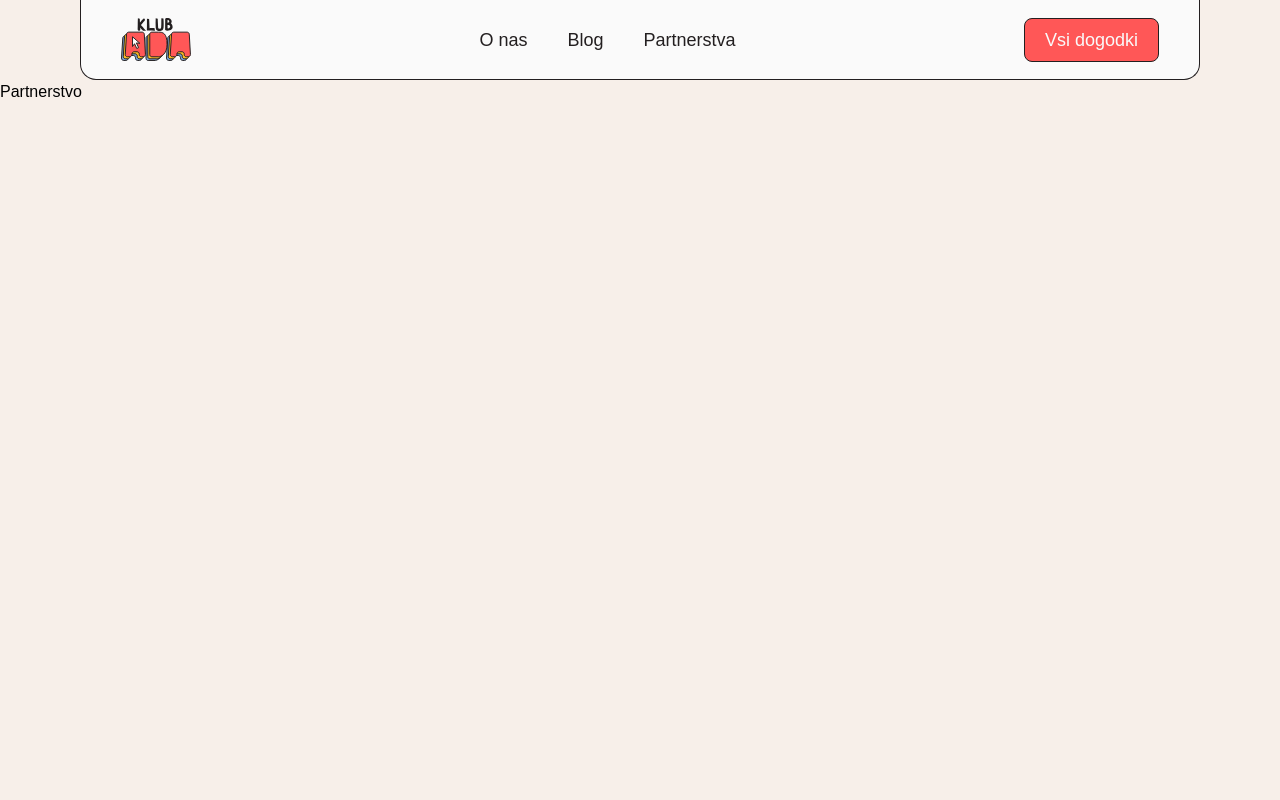
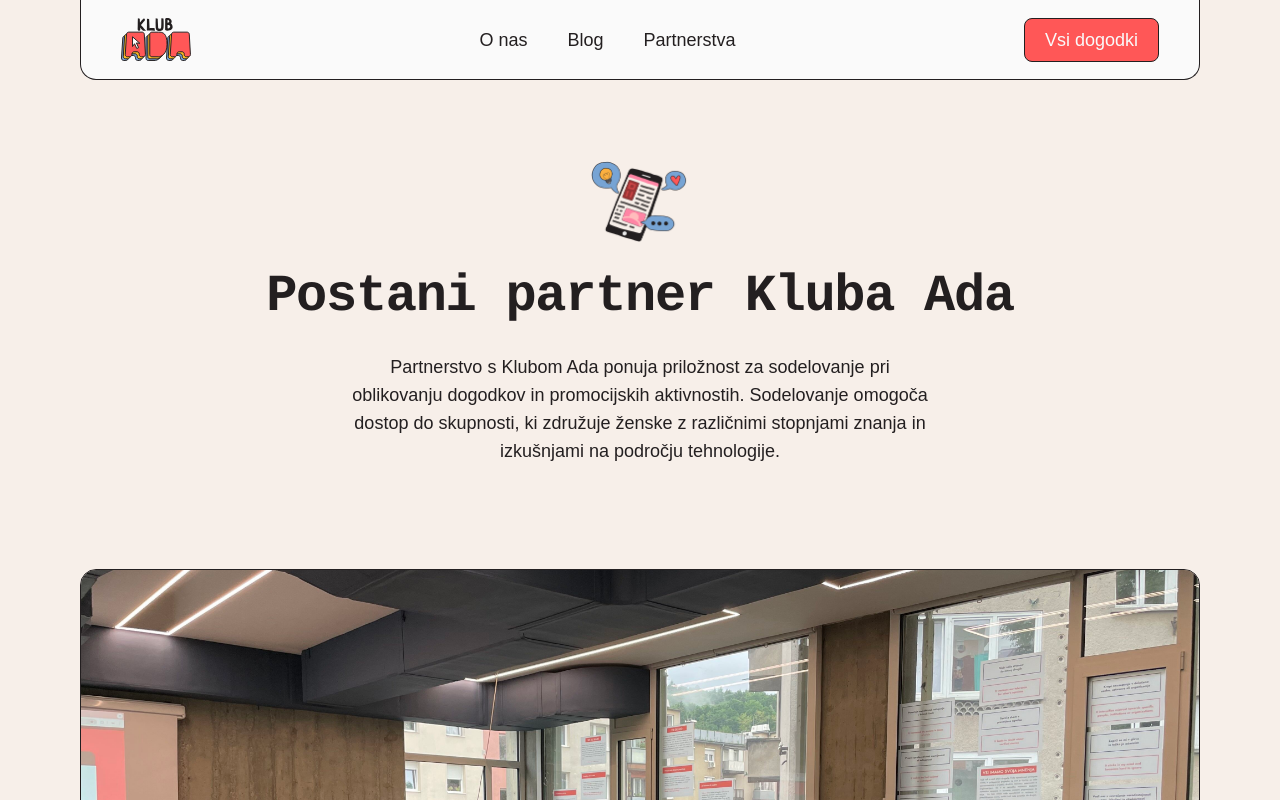
Before and after one commit to klub-ada/website, a Next.js app: page /partnerstvo in a window 1280 px wide. Shown: the top 800 px of the page. Built offline with nearby package versions, Linux system fonts and the light colour scheme; a web font is replaced by a local one.

Commit message:
Added Page

```diff
--- a/app/(website)/partnerstvo/page.tsx
+++ b/app/(website)/partnerstvo/page.tsx
@@ -1,7 +1,11 @@
+import { Hero } from "./hero";
+import { WhyPartner } from "./why-partner";
+
 export default function Page() {
   return (
-    <div>
-      <h1>Partnerstvo</h1>
-    </div>
+    <>
+      <Hero />
+      <WhyPartner />
+    </>
   );
 }
```
